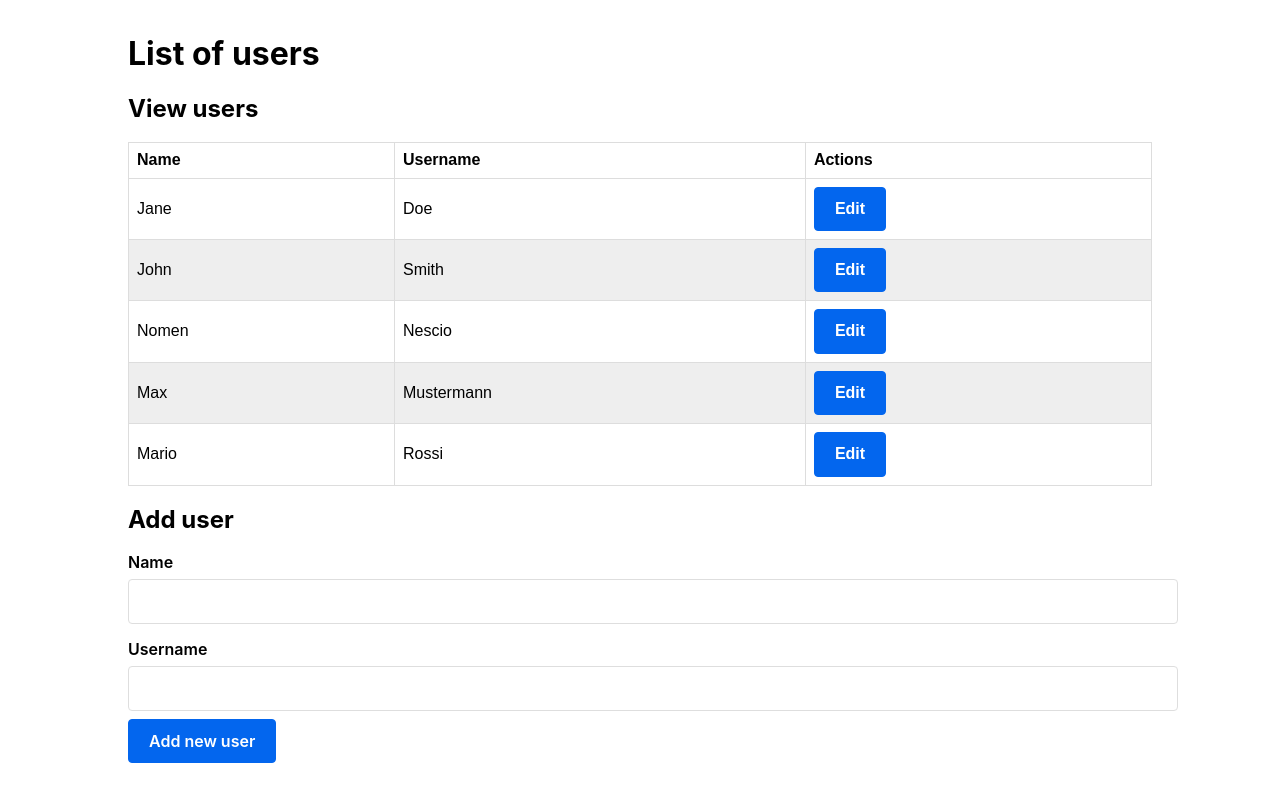
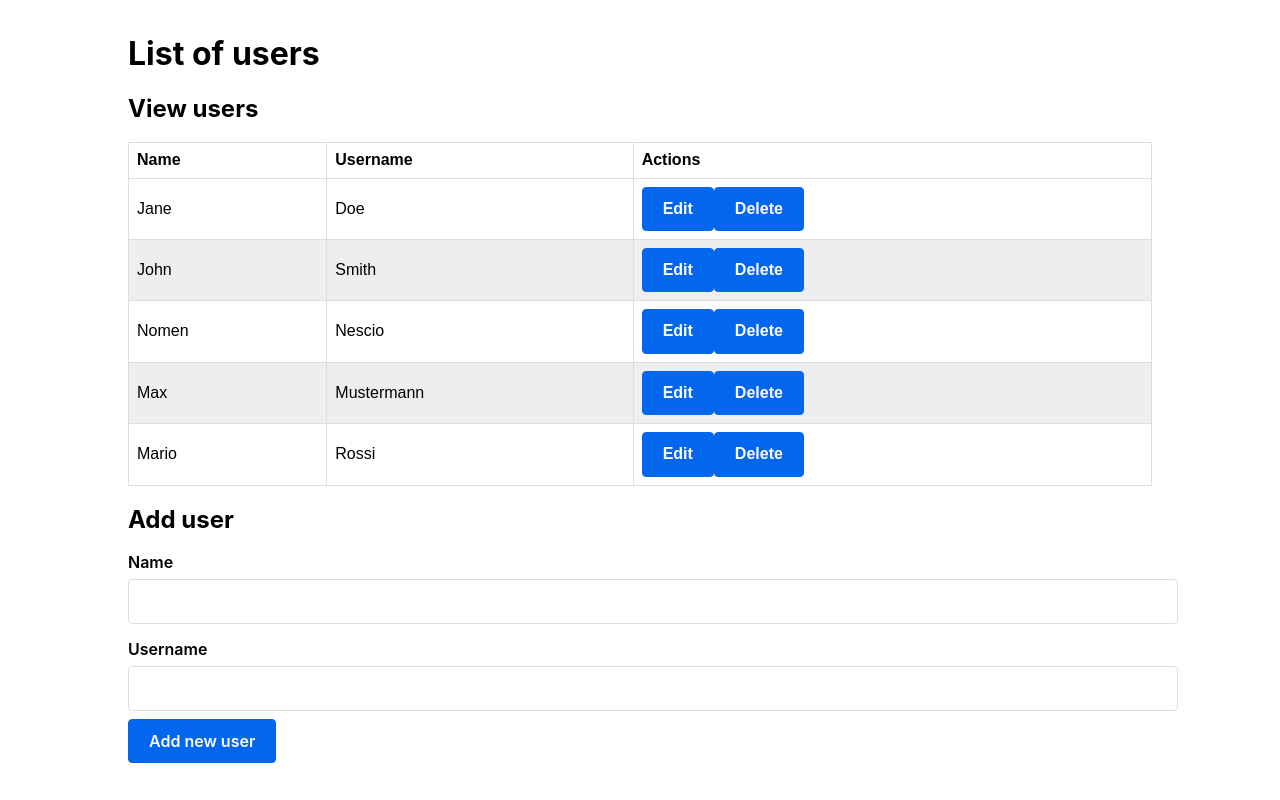
Before and after one commit to coderwebchris/users_list, a React (Create React App) app: page / in a window 1280 px wide. Built offline with nearby package versions, Linux system fonts and the light colour scheme.

Commit message:
delete a user

```diff
--- a/src/App.tsx
+++ b/src/App.tsx
@@ -23,7 +23,7 @@ function App() {
 	const [currentUser, setCurrentUser] = useState(initialFormState);
 	const [editing, setEditing] = useState(false);
 
-	// CRUD operation
+	// CRUD operations
 	const addUser: userType = (newUser: IUsers): void => {
 		newUser.id = users.length + 1;
 		setUsers([...users, newUser]);
@@ -32,6 +32,10 @@ function App() {
 		setEditing(false)
 		setUsers(users.map(user => (user.id === id ? updatedUser : user)))
 	};
+	const deleteUser = (id: number): void => {
+		setEditing(false)
+		setUsers(users.filter(user => user.id !== id))
+	}
 
 	const editRow: userType = (user: IUsers): void => {
 		setEditing(true);
@@ -44,7 +48,7 @@ function App() {
 			<div className="flex-row">
 				<div className="flex-large">
 					<h2>View users</h2>
-					<UserTable users={users} editRow={editRow} />
+					<UserTable users={users} editRow={editRow} deleteUser={deleteUser} />
 				</div>
 			</div>
 			<div className="add">
--- a/src/tables/UserTable.tsx
+++ b/src/tables/UserTable.tsx
@@ -1,9 +1,11 @@
 import React from 'react';
 import IUsers from '../models/IUsers';
+import { userType } from '../models/types';
 
 interface IProps {
   users: Array<IUsers>;
-  editRow: any;
+  editRow: userType;
+  deleteUser: (id:number) => void;
 }
 
 const UserTable = (props: IProps) => (
@@ -30,6 +32,12 @@ const UserTable = (props: IProps) => (
               >
                 Edit
               </button>
+              <button
+                onClick={() => props.deleteUser(user.id)}
+                className="button muted-button"
+              >
+                Delete
+              </button>
             </td>
           </tr>
         ))
```
